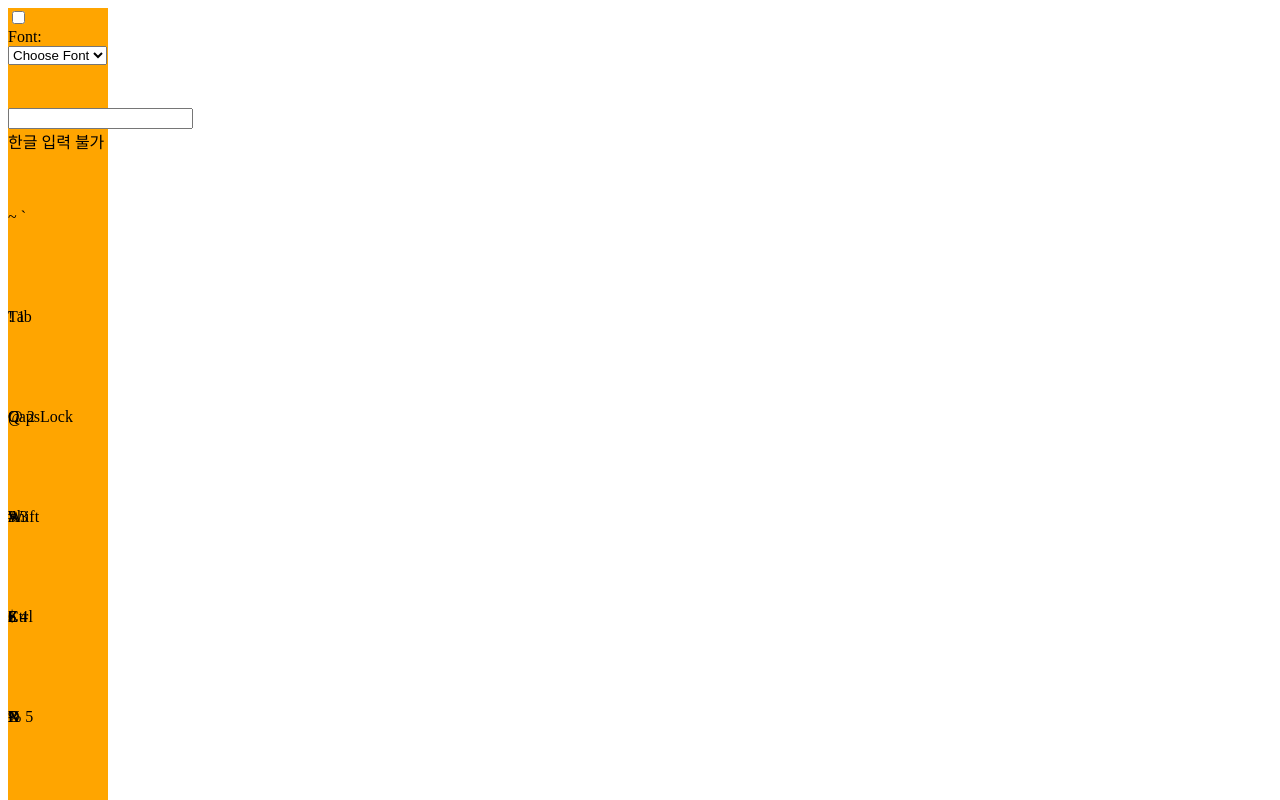
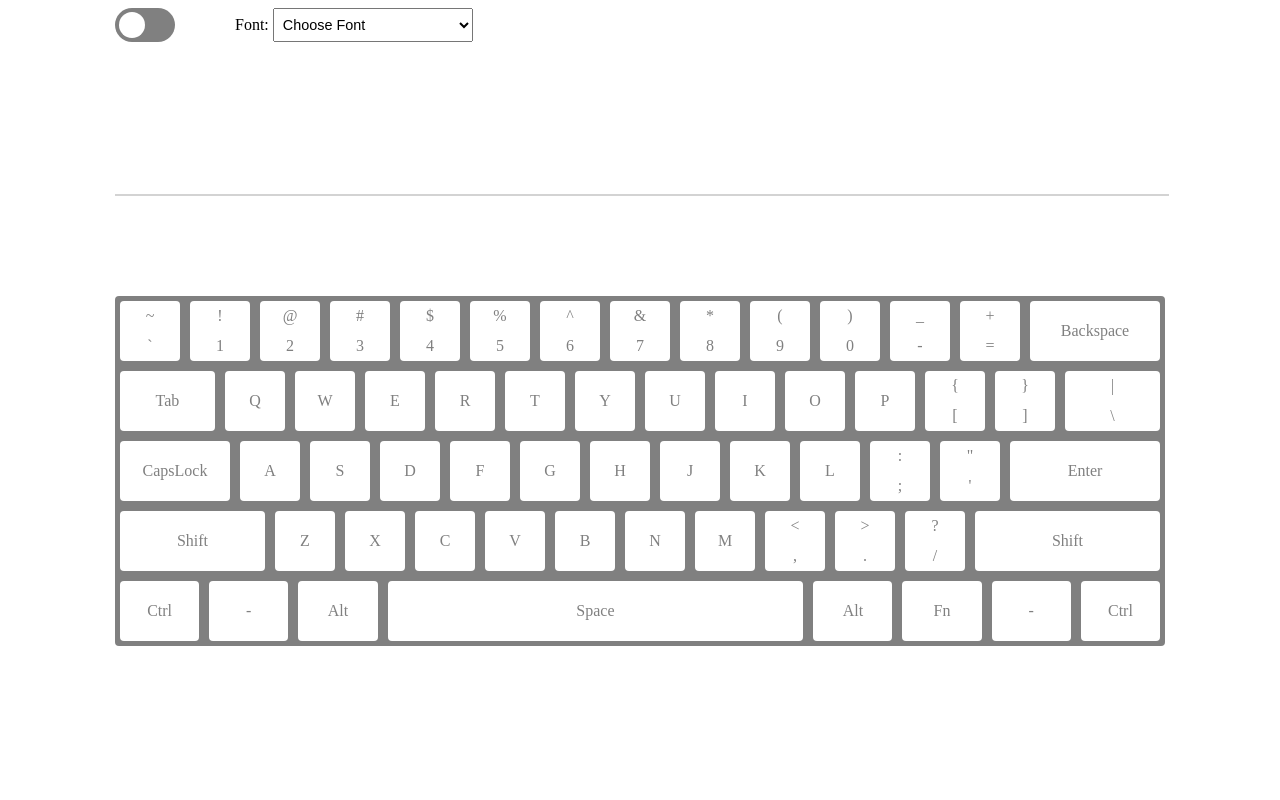
Before and after one commit to moondrop0816/react-my-vertual-keyboard, a website built with webpack: page index.html in a window 1280 px wide. Shown: the top 800 px of the page. Built offline with nearby package versions, Linux system fonts and the light colour scheme.

Commit message:
기본 CSS 설정

```diff
--- a/src/css/style.css
+++ b/src/css/style.css
@@ -1,9 +1,192 @@
-p {
-  color: red;
+* {
+  user-select: none;
+  outline: none;
 }
 
-div {
-  width: 100px;
-  height: 100px;
-  background-color: orange;
+html[theme="dark-mode"] {
+  /* ! */
+  filter: invert(100%) hue-rotate(180deg);
 }
+
+body {
+  background-color: white;
+}
+
+.container {
+  width: 1050px;
+  margin: auto;
+}
+
+.keyboard {
+  background-color: gray;
+  color: gray;
+  width: 1050px;
+  border-radius: 4px;
+}
+
+.row {
+  /* ! */
+  display: flex;
+}
+
+.key {
+  width: 60px;
+  height: 60px;
+  margin: 5px;
+  border-radius: 4px;
+  background-color: white;
+  cursor: pointer;
+  /* ! */
+  display: flex;
+  align-items: center;
+  justify-content: center;
+  flex-wrap: wrap;
+  transition: 0.2s;
+  /* ! */
+}
+
+.key:hover {
+  background-color: lightgray;
+}
+
+.key.active {
+  background-color: #333;
+  color: #fff;
+}
+
+.key .two-value {
+  width: 100%;
+  text-align: center;
+}
+.fn-key {
+  width: 80px;
+}
+
+.space-key {
+  width: 420px;
+}
+
+.back-space-key {
+  width: 130px;
+}
+
+.tab-key {
+  width: 95px;
+}
+
+.back-slash-key {
+  width: 95px;
+}
+
+.caps-lock-key {
+  width: 110px;
+}
+
+.left-shift-key {
+  width: 145px;
+}
+
+.enter-key {
+  width: 150px;
+}
+
+.right-shift-key {
+  width: 185px;
+}
+
+.menu {
+  /* ! */
+  display: flex;
+}
+
+.switch {
+  position: relative;
+  width: 60px;
+  height: 34px;
+}
+
+.switch input {
+  display: none;
+}
+
+.slider {
+  top: 0;
+  left: 0;
+  right: 0;
+  bottom: 0;
+  position: absolute;
+  cursor: pointer;
+  background-color: gray;
+  border-radius: 34px;
+  transition: 0.4s;
+}
+
+/* ! */
+.slider::before {
+  position: absolute;
+  content: "";
+  height: 26px;
+  width: 26px;
+  left: 4px;
+  bottom: 4px;
+  background-color: white;
+  transition: 0.5s;
+  border-radius: 50%;
+}
+
+input:checked + .slider {
+  background-color: black;
+}
+
+input:checked + .slider::before {
+  /* ! */
+  transform: translateX(26px);
+}
+
+.select-box {
+  position: relative;
+  margin-left: 60px;
+  height: 34px;
+}
+.select-box select {
+  /* ! */
+  font-size: 0.9rem;
+  /* ! */
+  padding: 2px 5px;
+  height: 34px;
+  width: 200px;
+}
+
+.input-group {
+  margin: 100px 0px;
+}
+
+.input {
+  border: none;
+  border-bottom: 2px solid lightgrey;
+  width: 1050px;
+  height: 50px;
+  font-size: 30px;
+  text-align: center;
+  display: block;
+}
+
+.error-message {
+  color: #cc0033;
+  font-size: 30px;
+  line-height: 30px;
+  margin-top: 10px;
+  text-align: center;
+}
+
+.input-group .error-message {
+  display: none;
+}
+
+.error input {
+  border-bottom: 2px solid red;
+}
+
+.error .error-message {
+  display: block;
+}
```
